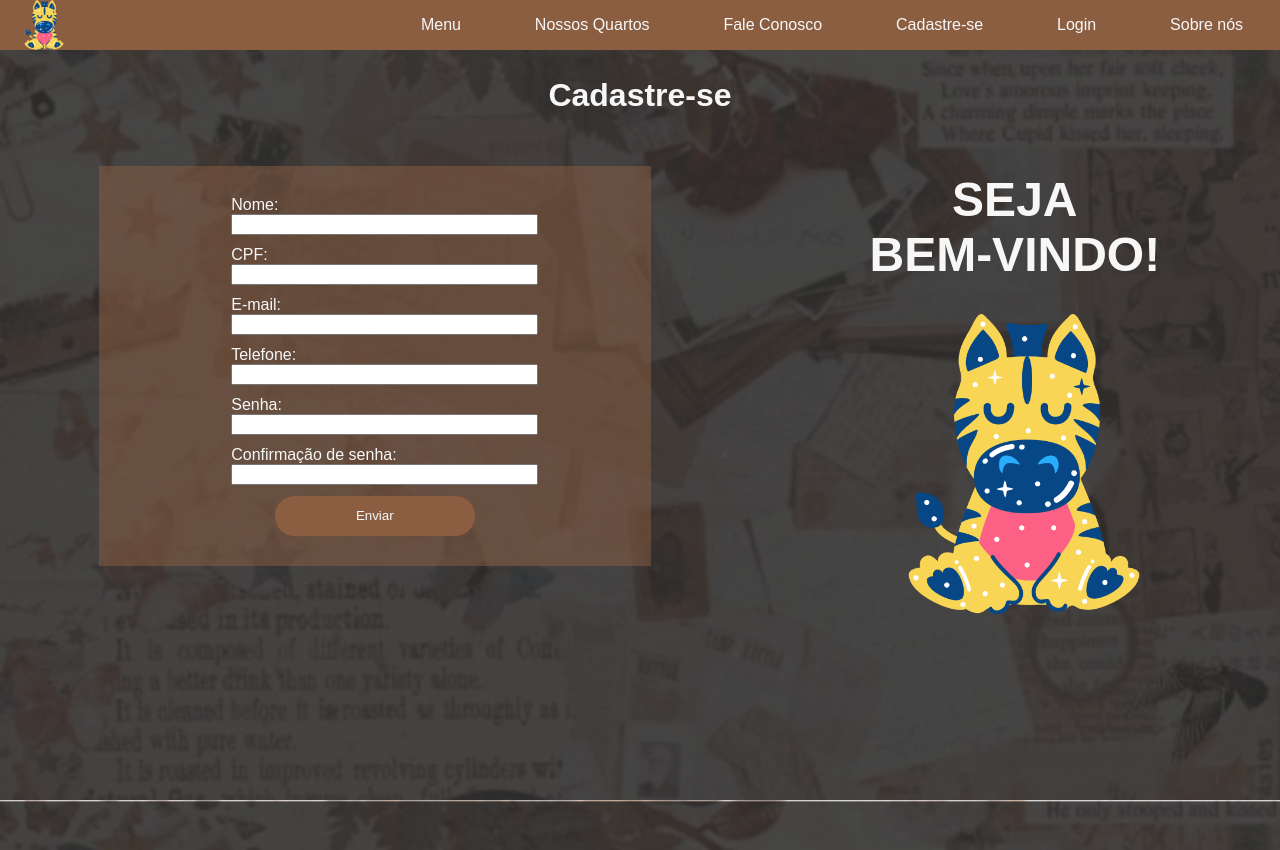
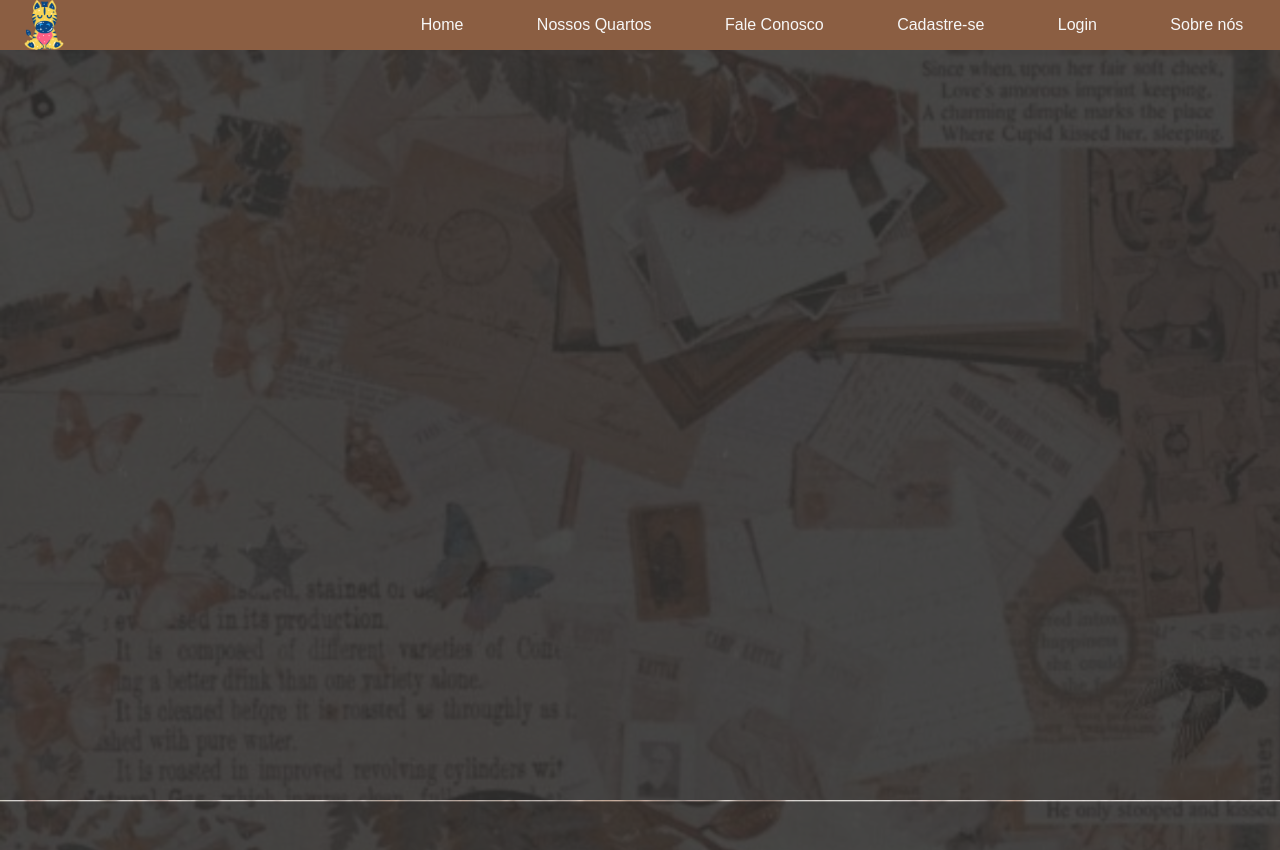
Before and after one commit to imogawa/Hotel-Transilvania, a React (Create React App) app: page / in a window 1280 px wide. Built offline with nearby package versions, Linux system fonts and the light colour scheme.

Commit message:
Aplicação da biblioyteca de gerenciamento de rotas

```diff
--- a/package.json
+++ b/package.json
@@ -9,6 +9,7 @@
     "axios": "^0.27.2",
     "react": "^18.2.0",
     "react-dom": "^18.2.0",
+    "react-router-dom": "^6.4.0",
     "react-scripts": "5.0.1",
     "scripts": "^0.1.0",
     "web-vitals": "^2.1.4"
--- a/src/App.js
+++ b/src/App.js
@@ -1,16 +1,19 @@
 import React from 'react';
+import { BrowserRouter as Router, Routes, Route} from "react-router-dom";
 import Header from './components/Header/Header';
 import Cadastro from './pages/Cadastro/Cadastro';
 
 
 const App = () => {
   return (
-  <>
+  <Router>
     <Header/>
     <div className='main'>
-      <Cadastro />
+      <Routes>
+          <Route path='/cadastro' element={<Cadastro />} />
+      </Routes>
     </div>
-  </>
+  </Router>
   )
 };
 
--- a/src/components/Header/Header.jsx
+++ b/src/components/Header/Header.jsx
@@ -1,10 +1,11 @@
 import React from "react";
 import style from './Header.module.css'
 import logo from '../../assets/zebra.png'
+import { Link } from "react-router-dom";
 
 export default function Header(){
-    const itens = ['Menu','Nossos Quartos','Fale Conosco','Cadastre-se','Login','Sobre nós']
-    const hrefs = ['','','','','','']
+    const itens = ['Home','Nossos Quartos','Fale Conosco','Cadastre-se','Login','Sobre nós']
+    const hrefs = ['/','/quartos','/fale-conosco','/cadastro','/login','/time']
     return (
         <header>
             <div>
@@ -13,7 +14,11 @@ export default function Header(){
             <nav>
                 {itens.map((item, index)=>{
                     return(
-                        <a href={hrefs[index]}><li>{item}</li></a>
+                        <li key={index}>
+                            <Link to={hrefs[index]}>
+                                {item}
+                            </Link>
+                        </li>
                     )
                 })}
             </nav>
```
Also changed, not shown: 1 other file (tests, documents, lock files or other folders).
